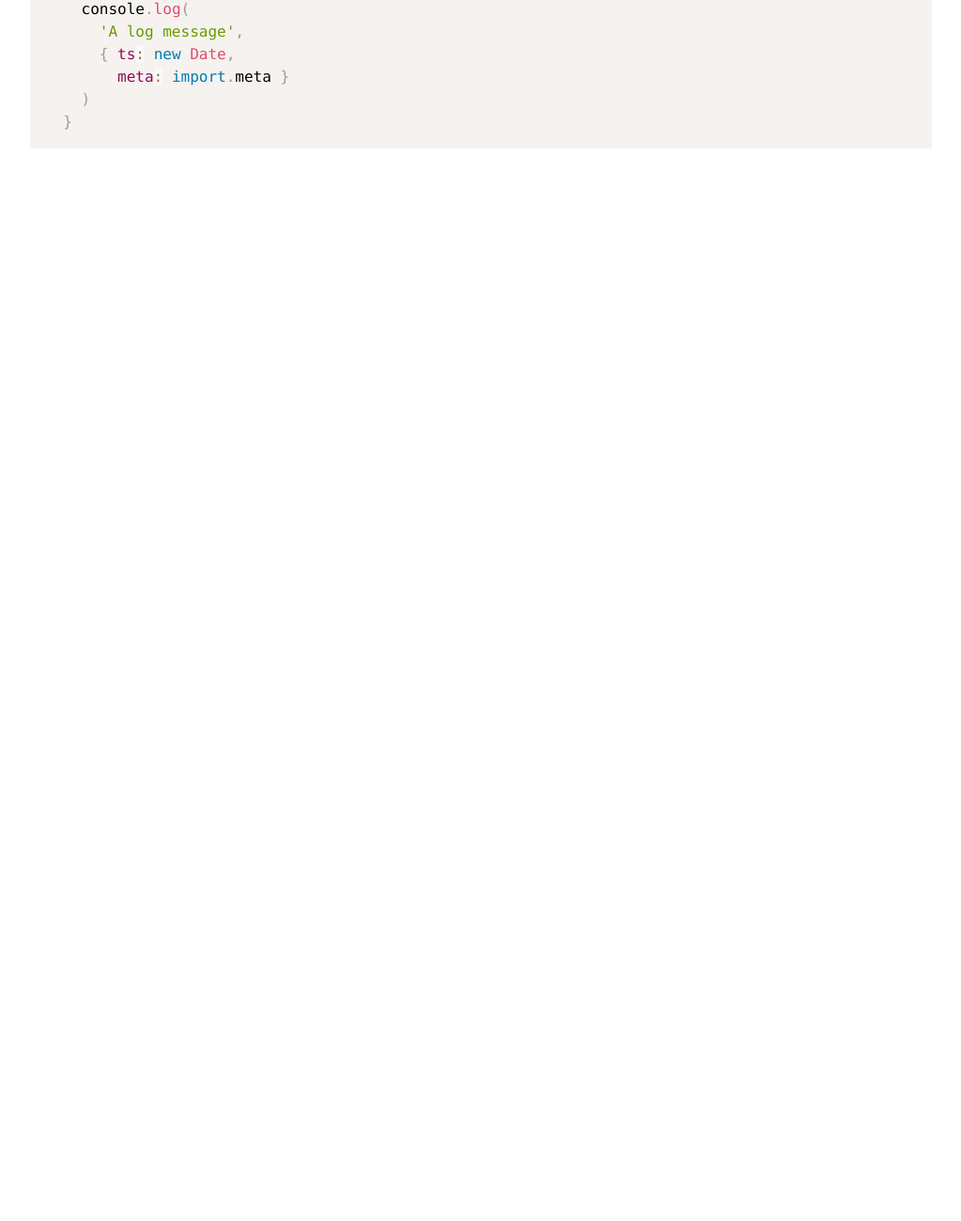
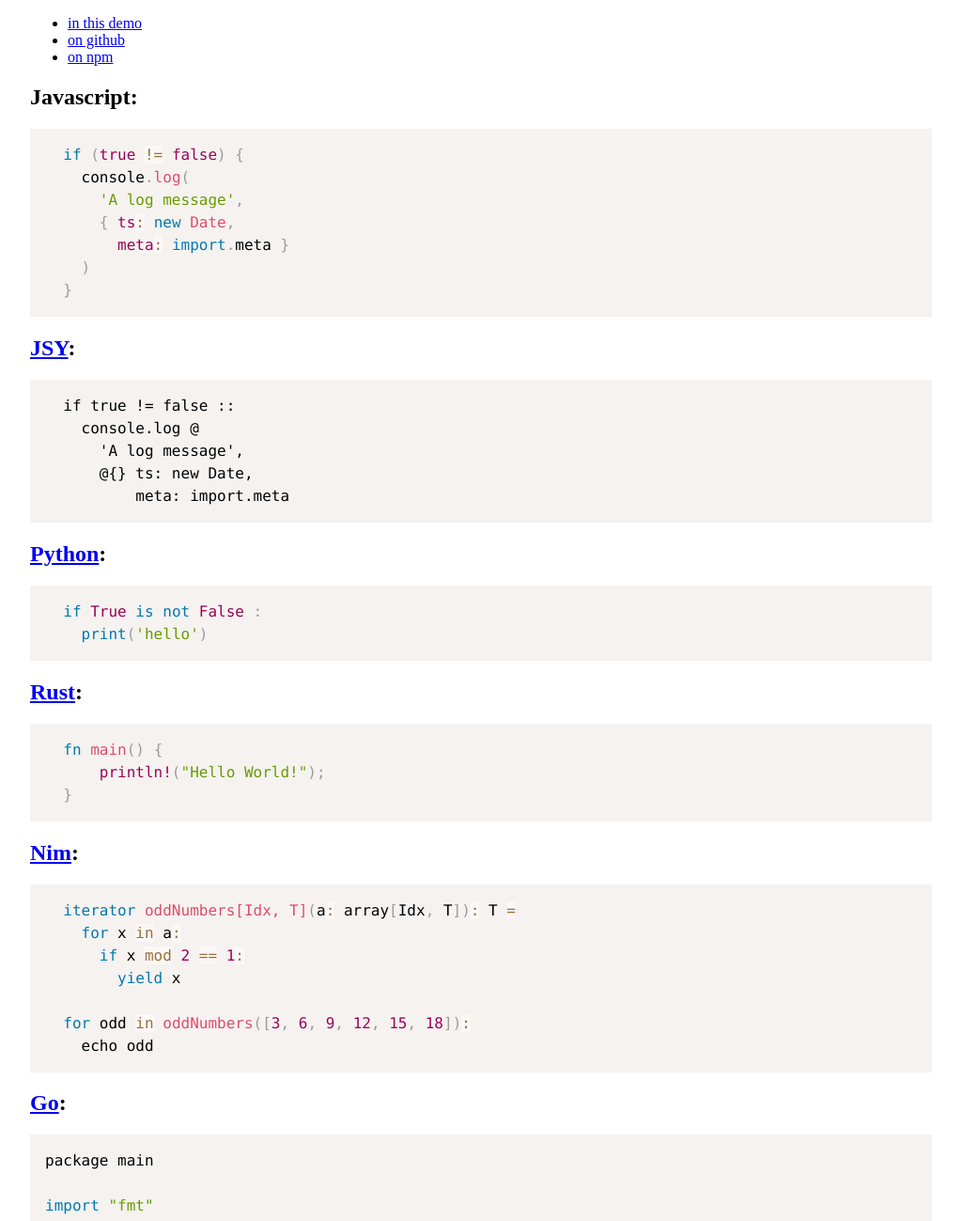
Before and after one commit to shanewholloway/web-lite-code-editor, a website: page index.html in a window 1280 px wide. Shown: the part 74-1373 px from the top of the page at 94% size, without its empty margins (128-1151 px from the left). Before the commit the page ends 800 px from the top, so only its background shows below. Drawn offline with nearby package versions, Linux system fonts and the light colour scheme.

Commit message:
Added some more examples

```diff
--- a/index.html
+++ b/index.html
@@ -15,12 +15,21 @@
 
   <link href='https://cdn.jsdelivr.net/npm/prismjs/themes/prism.css' rel='stylesheet' />
   <script src='https://cdn.jsdelivr.net/npm/prismjs/prism.min.js'></script>
+  <script src='https://cdn.jsdelivr.net/npm/prismjs/plugins/autoloader/prism-autoloader.min.js'></script>
 	<script src='https://cdn.jsdelivr.net/npm/prism-jsy/iife/prism-jsy-syntax.js'></script>
 
   <!--script type=module src='https://cdn.jsdelivr.net/npm/lite-code-editor/esm/prism-editor.mjs'></script-->
   <script type=module src='./esm/prism-editor.mjs'></script>
 </head>
 
+<h1>Lite-Code-Editor</h1>
+<ul>
+  <li><a href='https://shanewholloway.github.io/web-lite-code-editor/'>in this demo</a></li>
+  <li><a href='https://github.com/shanewholloway/web-lite-code-editor/'>on github</a></li>
+  <li><a href='https://www.npmjs.com/package/lite-code-editor'>on npm</a></li>
+</ul>
+
+<h2>Javascript:</h2>
 <prism-code-editor lang='js'>
   if (true != false) {
     console.log(
@@ -30,3 +39,51 @@
     )
   }
 </prism-code-editor>
+
+
+<h2><a href='https://jsy-lang.github.io/'>JSY</a>:</h2>
+<prism-code-editor lang='jsy'>
+  if true != false ::
+    console.log @
+      'A log message',
+      @{} ts: new Date,
+          meta: import.meta
+</prism-code-editor>
+
+
+<h2><a href='https://python.org/'>Python</a>:</h2>
+<prism-code-editor lang='python'>
+  if True is not False :
+    print('hello')
+</prism-code-editor>
+
+
+<h2><a href='https://www.rust-lang.org/'>Rust</a>:</h2>
+<prism-code-editor lang='rust'>
+  fn main() {
+      println!("Hello World!");
+  }
+</prism-code-editor>
+
+
+<h2><a href='https://nim-lang.org/'>Nim</a>:</h2>
+<prism-code-editor lang='nim'>
+  iterator oddNumbers[Idx, T](a: array[Idx, T]): T =
+    for x in a:
+      if x mod 2 == 1:
+        yield x
+
+  for odd in oddNumbers([3, 6, 9, 12, 15, 18]):
+    echo odd
+</prism-code-editor>
+
+<h2><a href='https://golang.org/'>Go</a>:</h2>
+<prism-code-editor lang='nim'>
+package main
+
+import "fmt"
+
+func main() {
+	fmt.Println("Hello, 世界")
+}
+</prism-code-editor>
```
